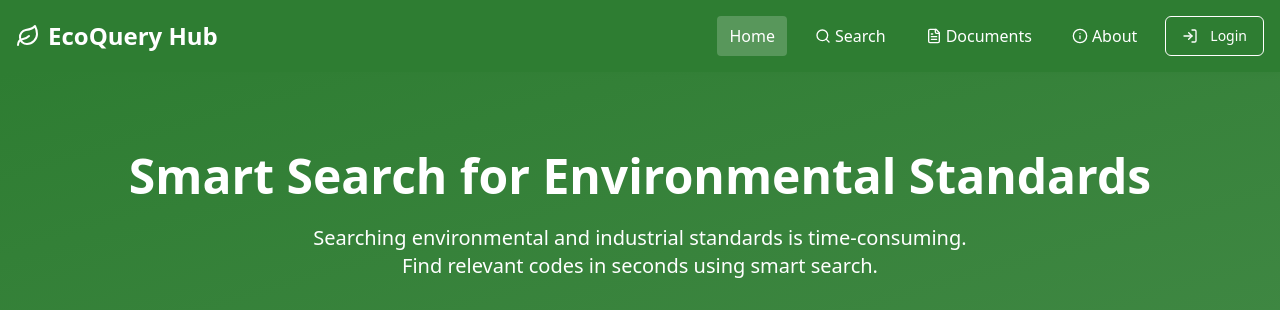
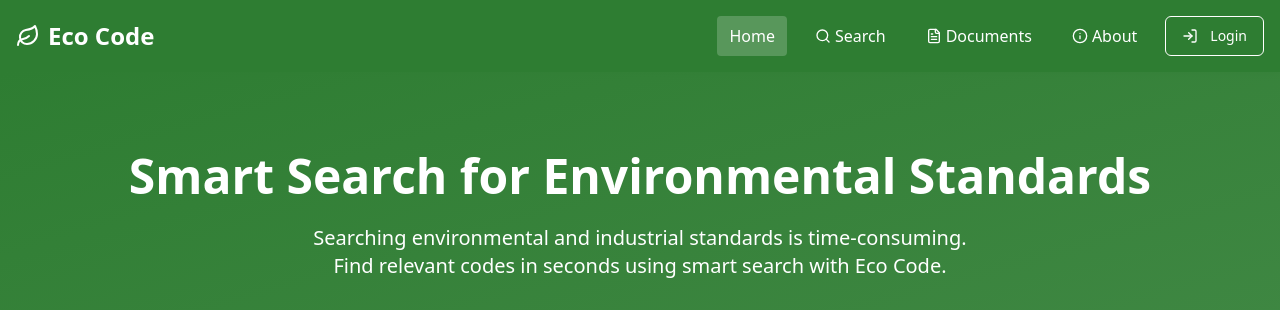
Before and after one commit to Mugunthan107/ecoquery-hub, a React (Vite) app: page / in a window 1280 px wide. Shown: the top 310 px of the page. Built offline with nearby package versions, Linux system fonts and the light colour scheme; no server answers.

Commit message:
Rename webpage title
Update the webpage title to "Eco Code".

```diff
--- a/index.html
+++ b/index.html
@@ -1,13 +1,14 @@
+
 <!DOCTYPE html>
 <html lang="en">
   <head>
     <meta charset="UTF-8" />
     <meta name="viewport" content="width=device-width, initial-scale=1.0" />
-    <title>EcoQuery Hub</title>
+    <title>Eco Code</title>
     <meta name="description" content="Smart Search for Environmental and Industrial Standards" />
     <meta name="author" content="Lovable" />
 
-    <meta property="og:title" content="EcoQuery Hub" />
+    <meta property="og:title" content="Eco Code" />
     <meta property="og:description" content="Smart Search for Environmental and Industrial Standards" />
     <meta property="og:type" content="website" />
     <meta property="og:image" content="https://lovable.dev/opengraph-image-p98pqg.png" />
--- a/src/components/Layout.tsx
+++ b/src/components/Layout.tsx
@@ -1,4 +1,3 @@
-
 import { Link, useLocation } from "react-router-dom";
 import { useAuth } from "@/contexts/AuthContext";
 import { auth, signOut } from "@/lib/firebase";
@@ -26,7 +25,7 @@ export function Layout({ children }: { children: React.ReactNode }) {
           <div className="flex flex-col md:flex-row md:items-center justify-between">
             <div className="flex items-center mb-4 md:mb-0">
               <Leaf className="mr-2" />
-              <Link to="/" className="text-2xl font-bold">EcoQuery Hub</Link>
+              <Link to="/" className="text-2xl font-bold">Eco Code</Link>
             </div>
             <nav className="flex flex-wrap gap-2 md:gap-4">
               <Link to="/" className={`px-3 py-2 rounded hover:bg-white/10 transition ${location.pathname === "/" ? "bg-white/20" : ""}`}>
--- a/src/pages/Home.tsx
+++ b/src/pages/Home.tsx
@@ -13,7 +13,7 @@ const Home = () => {
           <h1 className="text-4xl md:text-5xl font-bold mb-6">Smart Search for Environmental Standards</h1>
           <p className="text-xl mb-8 max-w-2xl mx-auto">
             Searching environmental and industrial standards is time-consuming.
-            Find relevant codes in seconds using smart search.
+            Find relevant codes in seconds using smart search with Eco Code.
           </p>
           <Link to="/search">
             <Button size="lg" className="bg-accent text-accent-foreground hover:bg-accent/90 px-8">
```
